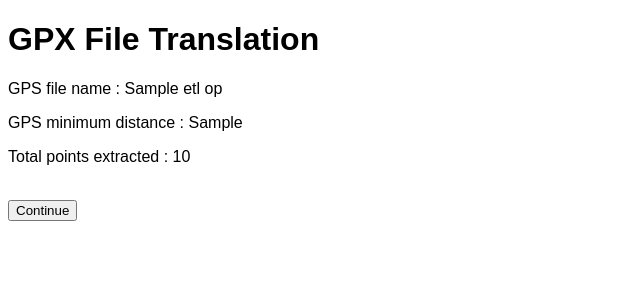
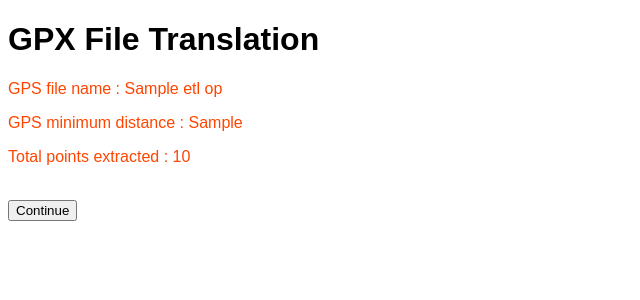
Before and after one commit to BillWilliams79/Cyclemeter-Map-Concat, a Flask app: template templates/gps_transform.html in a window 1280 px wide. Shown: the top 300 px of the page, without its empty margins (0-640 px from the left). Run offline with Flask 2, Linux system fonts and the light colour scheme; the template is opened without the code that fills it: most values are stand-ins (such as "Sample title", 1, 10 or a date in 2020).

Commit message:
fix issue where 0 precision still parsed and stripped one decimal. play with colors

```diff
--- a/gps_transform.py
+++ b/gps_transform.py
@@ -7,6 +7,12 @@ from geopy import distance
 def precision_optimizer(etl_op):
 
     precision_reduction = etl_op["gps_precision_reduction"]
+
+    if precision_optimizer == 0:
+        #
+        # no work to be done as request is to remove 0 precision
+        #
+        return
 
     for point in etl_op["gps_points"]:
        point['latitude']  = point['latitude'][0:len(point['latitude']) - precision_reduction]
--- a/static/css/main.css
+++ b/static/css/main.css
@@ -7,3 +7,7 @@ p.explainer {
     margin: 25;
     color: purple;
 }
+
+p.lia {
+    color:orangered;
+}
--- a/templates/gps_transform.html
+++ b/templates/gps_transform.html
@@ -5,9 +5,9 @@
 {% endblock %}
 
 {% block body %}
-<p> GPS file name : {{ etl_op["extract_file_name"] }}</p>
-<p> GPS minimum distance : {{ etl_op["gps_min_delta"] }}</p>
-<p> Total points extracted : {{ etl_op["imported_points"] }}</p>
+<p class="lia"> GPS file name : {{ etl_op["extract_file_name"] }}</p>
+<p class="lia"> GPS minimum distance : {{ etl_op["gps_min_delta"] }}</p>
+<p class="lia"> Total points extracted : {{ etl_op["imported_points"] }}</p>
 <br>
 <form method="POST", action="/gps_load">
     <input type="submit" value="Continue"></submit>
```
